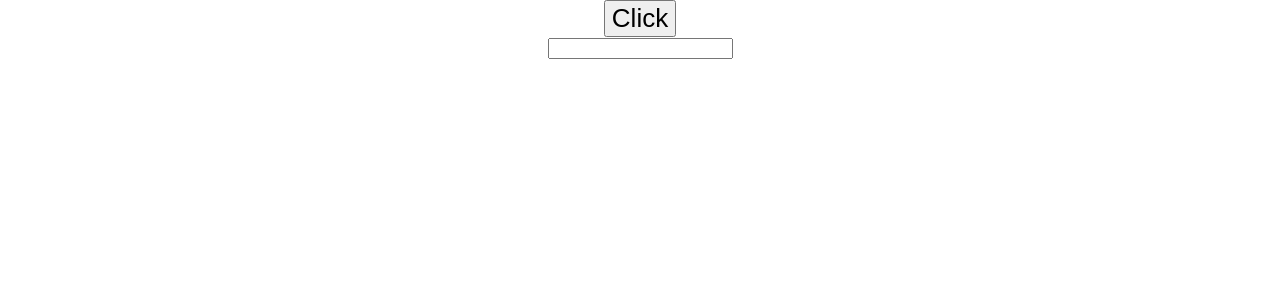
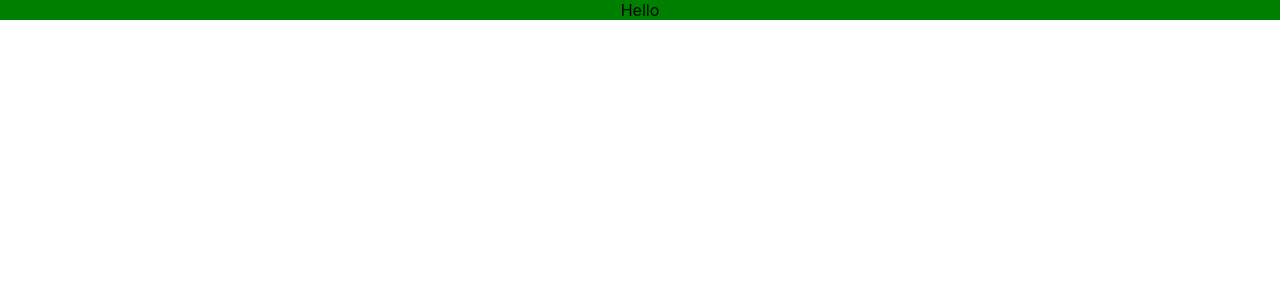
Before and after one commit to Snow31ind/learn-react-typescript, a React (Vite) app: page / in a window 1280 px wide. Shown: the top 300 px of the page. Built offline with nearby package versions, Linux system fonts and the light colour scheme.

Commit message:
learn style props

```diff
--- a/src/App.tsx
+++ b/src/App.tsx
@@ -9,36 +9,12 @@ import Heading from './components/Heading';
 import Oscar from './components/Oscar';
 import Button from './components/Button';
 import Input from './components/Input';
+import Container from './components/Container';
 
 function App() {
-  const personName = {
-    first: 'Quang',
-    last: 'Tien',
-  };
-
-  const personNames = [
-    {
-      first: 'Van',
-      last: 'Hung',
-    },
-    {
-      first: 'Nguyet',
-      last: 'Anh',
-    },
-    {
-      first: 'Kien',
-      last: 'An',
-    },
-  ];
-
   return (
     <div className="App">
-      <Button
-        handleClick={(event, id) => {
-          console.log('Button clicked', event, id);
-        }}
-      />
-      <Input value={''} handleChange={(event) => console.log(event)} />
+      <Container styles={{ backgroundColor: 'green' }} />
     </div>
   );
 }
--- /dev/null
+++ b/src/components/Container.tsx
@@ -0,0 +1,11 @@
+import React from 'react';
+
+type Props = {
+  styles: React.CSSProperties;
+};
+
+const Container = (props: Props) => {
+  return <div style={props.styles}>Hello</div>;
+};
+
+export default Container;
```
